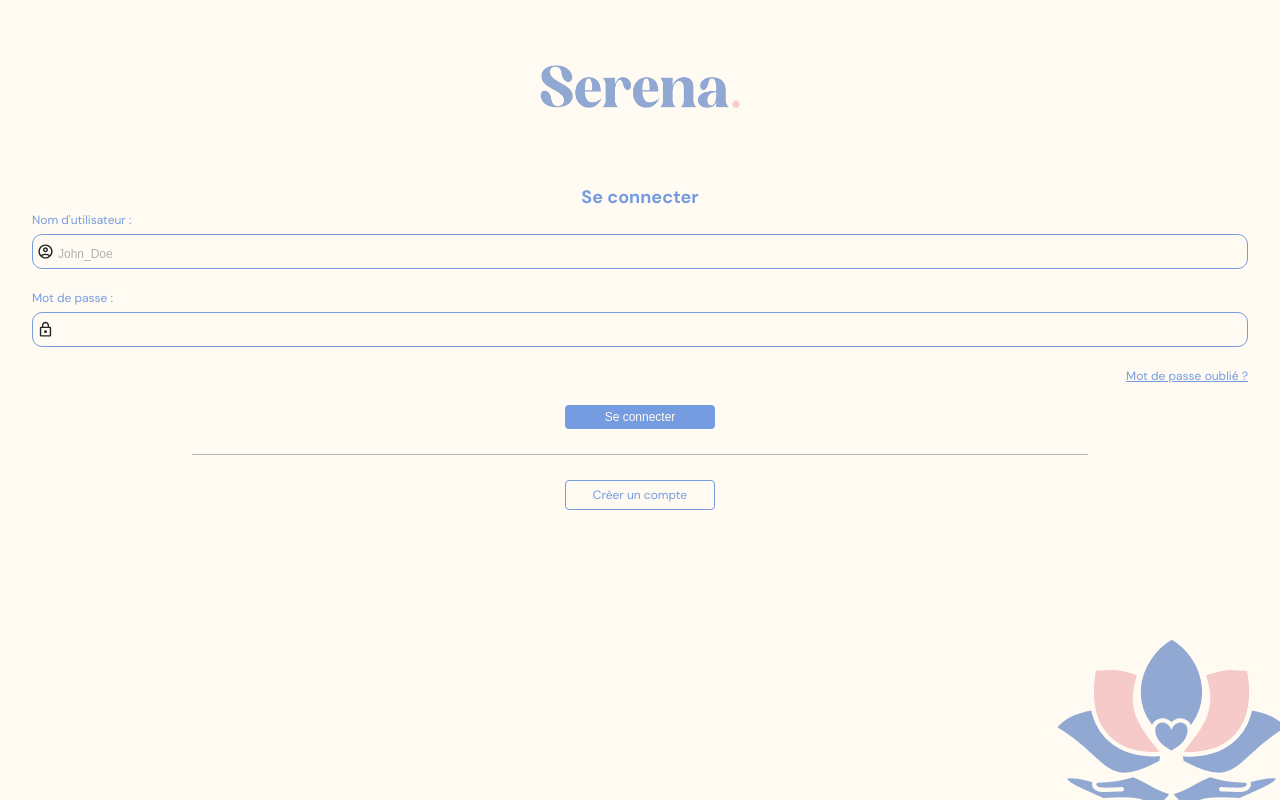
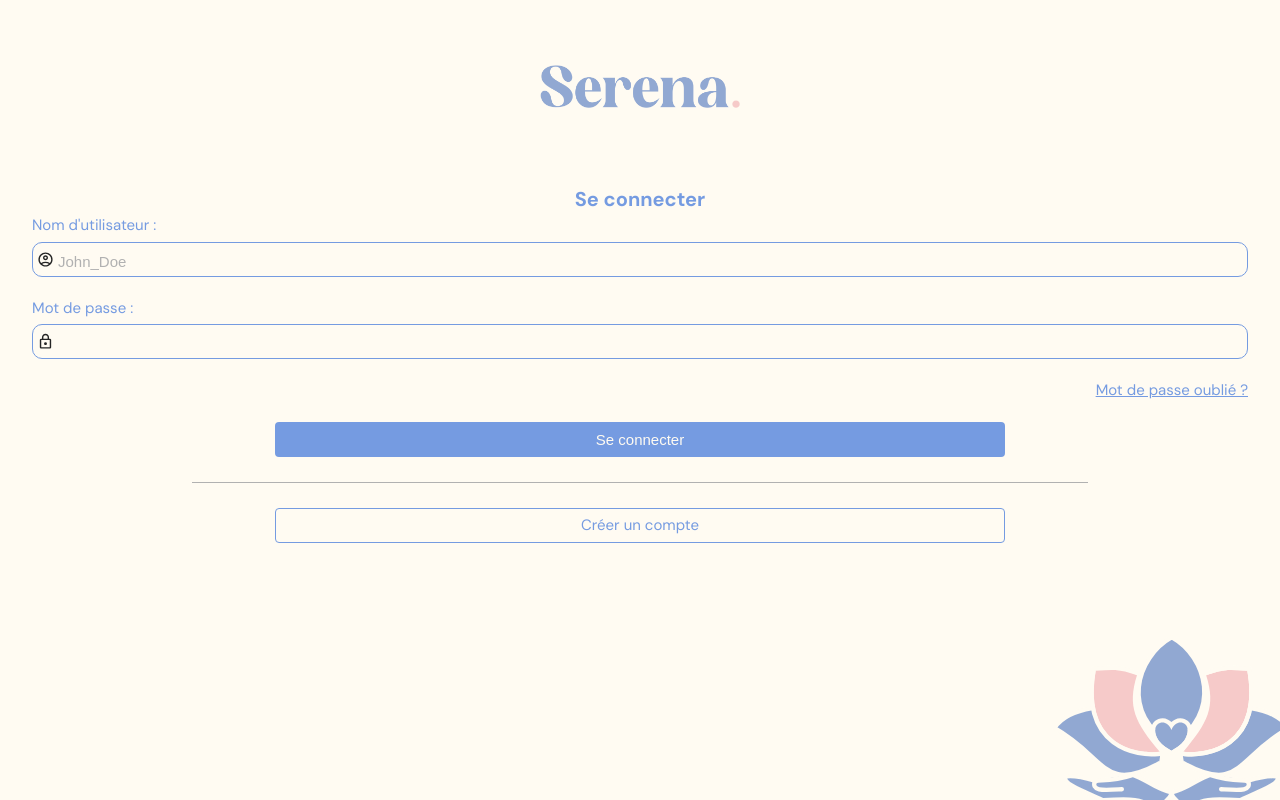
Before and after one commit to Nth-C/serena, a React (Vite) app in the folder frontend/: page /login in a window 1280 px wide. Built offline with nearby package versions, Linux system fonts and the light colour scheme; the HTML template or start-up script is replaced by a standard one.

Commit message:
modif css

```diff
--- a/frontend/src/App.css
+++ b/frontend/src/App.css
@@ -23,9 +23,9 @@
   --gray: #B1B1B1;
   --bg-black: rgba(37, 37, 37, .2);
   --bezier: cubic-bezier(0.16, 1, 0.3, 1);
-  --font-sm: 1.2rem;
-  --font-md: 1.5rem;
-  --font-lg: 1.8rem;
+  --font-sm: 1.5rem;
+  --font-md: 1.8rem;
+  --font-lg: 2.0rem;
 }
 
 html {
@@ -69,7 +69,7 @@ h1 {
 }
 
 h2 {
-  font-size: var(--font-lg);
+  font-size: var(--font-md);
 }
 
 label,
@@ -170,6 +170,7 @@ textarea {
   padding: .5rem 2.5rem;
   cursor: pointer;
   text-align: center;
+  min-height: 35px;
   font-size: var(--font-sm);
 }
 
@@ -355,9 +356,18 @@ input::placeholder {
   text-align: end;
 }
 
+.login > div {
+  display: flex;
+  justify-content: center;
+}
+
+.login > div > a {
+  display: block;
+}
+
 .login form button,
-.login > a {
-  width: 15rem;
+.login > div > a {
+  width: 60%;
 }
 
 .login h1 {
@@ -391,6 +401,10 @@ input::placeholder {
   background-image: url('/icons/mail.svg');
 }
 
+.login > div {
+  width: 95%;
+}
+
 /* --------------------------------- */
 /* --------- CREATE ACCOUNT -------- */
 /* --------------------------------- */
@@ -398,7 +412,7 @@ input::placeholder {
 .create_account form > div:last-child {
   flex-direction: row;
   justify-content: end;
-  gap: 1.7rem;
+  gap: 1rem;
 }
 
 .create_account form > div:nth-child(4) {
@@ -447,8 +461,7 @@ button.creer_suivi, .acce_suivi .form-actions {
 .acce_suivi form div:last-child {
   display: flex;
   flex-direction: row;
-  justify-content: end;
-  gap: 20px;
+  gap: 1rem;
 }
 
 .acce_suivi .principal_infos {
@@ -549,7 +562,10 @@ button.creer_suivi, .acce_suivi .form-actions {
 .add_report div:last-child {
   display: flex;
   flex-direction: row;
-  justify-content: end;
+}
+
+.add_report div:last-child button {
+  flex-basis: 50%;
 }
 
 .report_case {
@@ -608,7 +624,7 @@ button.creer_suivi, .acce_suivi .form-actions {
 }
 
 button.add_medi {
-  width: 180px;
+  width: 100%;
   margin: 1rem 0 0 auto;
 }
 
@@ -660,8 +676,12 @@ button.add_medi {
 
 .details_report div:last-child {
   display: flex;
-  gap: 20px;
-  justify-content: end;
+  flex-direction: row;
+  gap: 15px;
+}
+
+.details_report div:last-child button {
+  flex-basis: 50%;
 }
 
 .details_report div:nth-child(3) p,
@@ -717,6 +737,10 @@ button.add_medi {
   display: flex;
   justify-content: end;
   gap: 1rem;
+}
+
+.popup_report_add_medicament .drop > div button {
+  width: 100%;
 }
 
 .popup_report_add_medicament .principal_infos div {
@@ -821,8 +845,11 @@ progress.blue_bar::-moz-progress-bar {
 
 .medecine .drop > div {
   display: flex;
-  justify-content: end;
   gap: 1rem;
+}
+
+.medecine .drop > div button {
+  flex-basis: 50%;
 }
 
 .medecine .principal_infos > div:first-child > p:first-child {
@@ -833,8 +860,11 @@ progress.blue_bar::-moz-progress-bar {
 
 .new_medecine > div:last-child {
   flex-direction: row;
-  justify-content: end;
-  gap: 1.7rem;
+  gap: 1rem;
+}
+
+.new_medecine > div:last-child button {
+  flex-basis: 50%;
 }
 
 /* ------------------------------ */
@@ -987,7 +1017,10 @@ progress.blue_bar::-moz-progress-bar {
 .new_document > div:last-child {
   display: flex;
   flex-direction: row;
-  justify-content: end;
+}
+
+.new_document > div:last-child button {
+  flex-basis: 50%;
 }
 
 .drop_zone {
@@ -1046,6 +1079,14 @@ progress.blue_bar::-moz-progress-bar {
   text-align: center;
 }
 
+.new_categorie div:last-child {
+  flex-direction: row;
+}
+
+.new_categorie div:last-child button {
+  flex-basis: 50%;
+}
+
 /* ----------------------------- */
 /* --------- FORM AIDES -------- */
 /* ----------------------------- */
@@ -1076,7 +1117,10 @@ progress.blue_bar::-moz-progress-bar {
 
 .assistance > form  > div:last-child {
   flex-direction: row;
-  justify-content: end;
+}
+
+.assistance > form  > div:last-child button {
+  flex-basis: 50%;
 }
 
 /* ----------------------------- */
--- a/frontend/src/pages/FileExplorer.jsx
+++ b/frontend/src/pages/FileExplorer.jsx
@@ -276,7 +276,7 @@ function FileExplorer() {
             )}
           </div>
           <div>
-            <label>Emplacement : </label>
+            <label>Choisir la catégorie : </label>
             <select value={emplacementDocument} onChange={(e) => setEmplacementDocument(e.target.value)} required>
               <option value=""></option>
               {listDocument.map((cat) => (
@@ -295,10 +295,10 @@ function FileExplorer() {
         </form>
       </Slide>
 
-      <Slide title={"Créer un répertoire"} isOpen={isNewCategorieOpen} toggleOpen={toggleNewCategorie}>
+      <Slide title={"Créer une catégorie"} isOpen={isNewCategorieOpen} toggleOpen={toggleNewCategorie}>
         <form className="new_categorie" onSubmit={handleAddCategorie}>
           <div>
-            <label>Nom du répertoire : </label>
+            <label>Nom de la catégorie : </label>
             <input type="text" value={nameCategorie} onChange={(e) => setNameCategorie(e.target.value)} required />
           </div>
           <div>
--- a/frontend/src/pages/Login.jsx
+++ b/frontend/src/pages/Login.jsx
@@ -19,7 +19,7 @@ function Login() {
                 method: 'POST',
                 headers: { 'Content-Type': 'application/json' },
                 credentials: 'include',
-                body: JSON.stringify({ username : formData.username, mdp : formData.mdp  })
+                body: JSON.stringify({ username: formData.username, mdp: formData.mdp })
             });
             const data = await response.json();
 
@@ -40,7 +40,7 @@ function Login() {
             <img src="/img/logo-name.png" alt="" />
 
             <h1>Se connecter</h1>
-            {message && <p className="error_message" style={{color: 'red'}}>{message}</p>}
+            {message && <p className="error_message" style={{ color: 'red' }}>{message}</p>}
 
             <form onSubmit={handleSubmit}>
                 <div>
@@ -63,10 +63,13 @@ function Login() {
             </form>
 
             <span className='border'></span>
+            <div>
+                <NavLink className="btn_border" to={"/create_account"}>
+                    Créer un compte
+                </NavLink>
+            </div>
 
-            <NavLink className="btn_border" to={"/create_account"}>
-                Créer un compte
-            </NavLink>
+
 
             <img src="/img/logo.svg" alt="" />
         </div>
```
